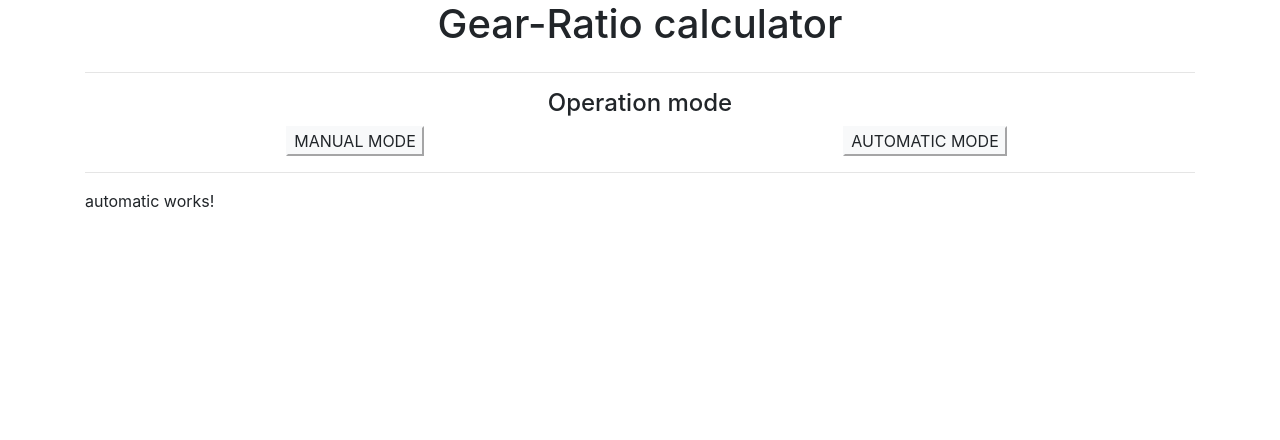
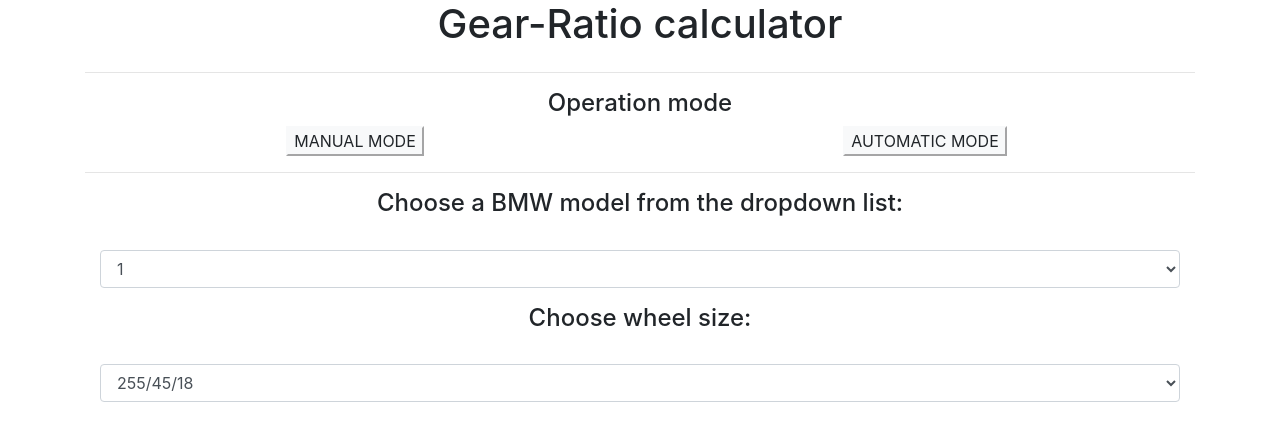
Before and after one commit to Inaimad/gear-ratio-calculator-front, an Angular app: page /automatic in a window 1280 px wide. Shown: the top 440 px of the page. Built offline with nearby package versions, Linux system fonts and the light colour scheme.

Commit message:
Created a HTML template for automatic operations

```diff
--- /dev/null
+++ b/src/app/Model/Wheel.ts
@@ -0,0 +1,6 @@
+export class Wheel {
+  wheelId: number;
+  width: number;
+  profile: number;
+  diameterInInches: number;
+}
--- a/src/app/automatic/automatic.component.html
+++ b/src/app/automatic/automatic.component.html
@@ -1,3 +1,25 @@
-<p>
-  automatic works!
-</p>
+<div class="container">
+  <div class="row">
+    <div class="col" align="center">
+      <h4>Choose a BMW model from the dropdown list: </h4> <br>
+      <div class="form-group">
+        <select class="form-control" id="modelSelect">
+          <option>1</option>
+          <option>2</option>
+          <option>3</option>
+          <option>4</option>
+        </select>
+      </div>
+    </div>
+  </div>
+  <div class="row">
+    <div class="col" align="center">
+      <h4>Choose wheel size: </h4> <br>
+      <select class="form-control" id="wheelSize">
+        <option>255/45/18</option>
+        <option>225/35/17</option>
+        <option>225/30/18</option>
+      </select>
+    </div>
+  </div>
+</div>
```
